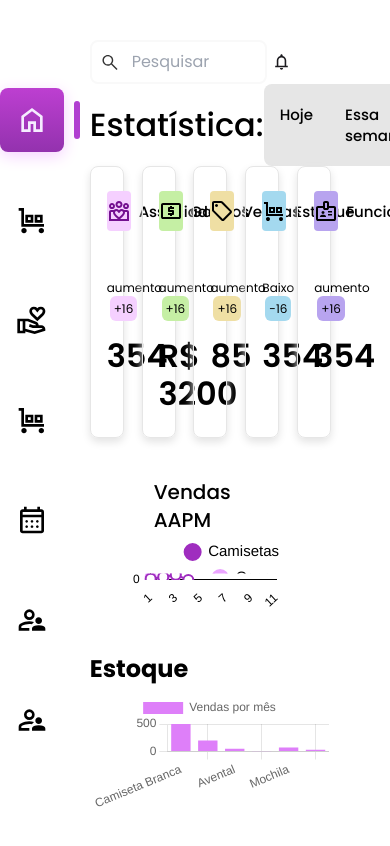
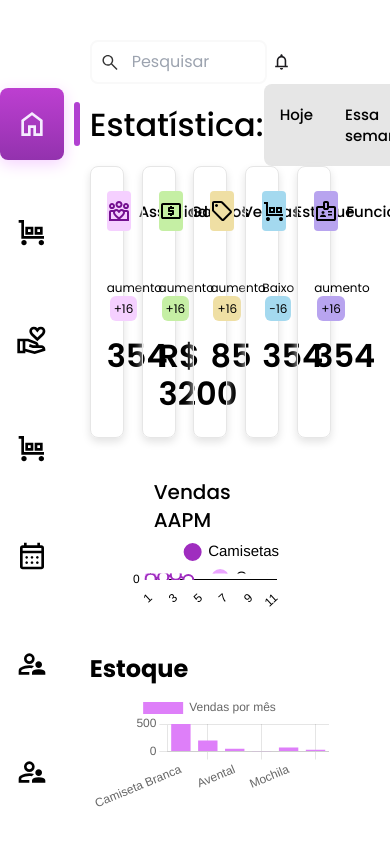
Before and after one commit to ryanNS3/PlanNexus-Front-End, a React (Vite) app: page / in a window 390 px wide. Shown: the top 846 px of the page. Built offline with nearby package versions, Linux system fonts and the light colour scheme.

Commit message:
style: fixed responsive layout in sidebar - completed

```diff
--- a/src/components/Sidebar/index.jsx
+++ b/src/components/Sidebar/index.jsx
@@ -6,9 +6,9 @@ import { HistoricoIcon, HistoricoIconLight } from "../../assets/Historico";
 import { GestaoIcon, GestaoIconLight } from "../../assets/Gestao";
 import { HomeIcon, HomeIconLight } from "../../assets/Home";
 import Logo from "../../assets/logo.svg";
-import CompactLogo from "../../assets/compactLogo.svg"
+import CompactLogo from "../../assets/compactLogo.svg";
 
-import { Link, useParams } from "react-router-dom";
+import { Link } from "react-router-dom";
 import { useState } from "react";
 
 export function Sidebar() {
@@ -21,43 +21,41 @@ export function Sidebar() {
 
       <nav>
         <ul className="flex flex-col gap-9">
-          <SidebarElement text="Home" icon="Home" link="/" />
-          <SidebarElement text="Estoque" icon="Estoque" link="estoque" />
-          <SidebarElement text="Doação" icon="Doação" link="doacao" />
+          <SidebarElement text="Home" icon="Home" href="/" />
+          <SidebarElement text="Estoque" icon="Estoque" href="/estoque" />
+          <SidebarElement text="Doação" icon="Doação" href="/doacao" />
           <SidebarElement
             text="Financeiro"
             icon="Financeiro"
-            link="financeiro"
+            href="/financeiro"
           />
           <SidebarElement
             text="Calendário"
             icon="Calendário"
-            link="calendario"
+            href="/calendario"
           />
-          <SidebarElement text="Histórico" icon="Histórico" link="historico" />
-          <SidebarElement text="Gestão" icon="Gestão" link="gestao" />
+          <SidebarElement text="Histórico" icon="Histórico" href="/historico" />
+          <SidebarElement text="Gestão" icon="Gestão" href="/gestao" />
         </ul>
       </nav>
     </aside>
   );
 }
 
-export function SidebarElement({ text, link, icon }) {
+import { useMatch, useResolvedPath } from "react-router-dom";
+
+export function SidebarElement({ text, href, icon }) {
   /* PROPS
    * text: STRING
-   * link: STRING
+   * href: STRING
    * icon: ENUM("estoque", "Estoque", "doação", "Doação", "financeiro", "Financeiro", "calendário", "Calendário", "histórico", "Histórico", "gestão", "Gestão")
    */
 
   const [isHovered, setIsHovered] = useState(false);
-
-  let { page } = useParams();
-
-  if (!page) page = "/";
+  const resolvedPath = useResolvedPath(href);
+  const isActive = useMatch({ path: resolvedPath.pathname });
 
   const navIcon = (icon) => {
-    const isActive = page === link;
-
     switch (icon) {
       case "Home":
       case "home":
@@ -136,9 +134,12 @@ export function SidebarElement({ text, link, icon }) {
 
   return (
     <li>
-      {/* <Link
-        to={link}
+      <Link
+        to={href}
         className={`flex items-center justify-start w-full gap-10 px-4 py-5 bg-red-500 rounded-lg font-poppins font-medium relative transition-all duration-150
+
+        // RESPONSIVE SIZES
+
 
         // ESTILOS DO PSEUDO ELEMENTO AFTER
 
@@ -148,7 +149,7 @@ export function SidebarElement({ text, link, icon }) {
         hover:from-[#BD3FD1] hover:to-[#9332AE] hover:bg-gradient-to-b hover:text-[#fff]
 
         ${
-          page === link
+          isActive
             ? `
         shadow-[0_4px_16px_0px_rgba(245,208,255)]
 
@@ -161,35 +162,12 @@ export function SidebarElement({ text, link, icon }) {
         }`}
         onMouseEnter={() => setIsHovered(true)}
         onMouseLeave={() => setIsHovered(false)}
-      > */}
-      <Link
-        to={link}
-        className={`flex items-center justify-center w-fit gap-9 p-4 rounded-lg font-poppins font-medium relative transition-all duration-150 m-auto
-
-        // ESTILOS DO PSEUDO ELEMENTO AFTER
-
-        hover:after:content-[''] hover:after:h-3/5 hover:after:w-1.5 hover:after:absolute hover:after:right-[-1rem] hover:after:bg-rosa-300 hover:after:rounded-lg
-
-        // HOVER
-        hover:from-[#BD3FD1] hover:to-[#9332AE] hover:bg-gradient-to-b hover:text-[#fff]
-
-        ${
-          page === link
-            ? `
-        shadow-[0_4px_16px_0px_rgba(245,208,255)]
-
-        // ESTILOS DO PSEUDO ELEMENTO AFTER
-        after:content-[''] after:h-3/5 after:w-1.5 after:absolute after:right-[-1rem] after:bg-rosa-300 after:rounded-lg
-
-        //GRADIENTE
-        from-[#BD3FD1] to-[#9332AE] bg-gradient-to-b text-[#fff]`
-            : `after:content-[''] after:h-0 after:w-0 after:absolute after:right-[-1rem] after:bg-rosa-300 after:rounded-lg`
-        }
-        }`}
-        onMouseEnter={() => setIsHovered(true)}
-        onMouseLeave={() => setIsHovered(false)}
       >
         {navIcon(icon)}
+
+        <span className="max-[1471px]:absolute max-[1471px]:left-20 max-[1471px]:px-4 max-[1471px]:py-2 max-[1471px]:bg-rosa-300 max-[1471px]:text-ct3 max-[1471px]:hidden rounded-md">
+          {text}
+        </span>
 
         {isHovered ? (
           <span className="max-[1471px]:absolute max-[1471px]:left-20 max-[1471px]:px-4 max-[1471px]:py-2 max-[1471px]:bg-rosa-300 max-[1471px]:text-ct3 rounded-md text-branco">
```
